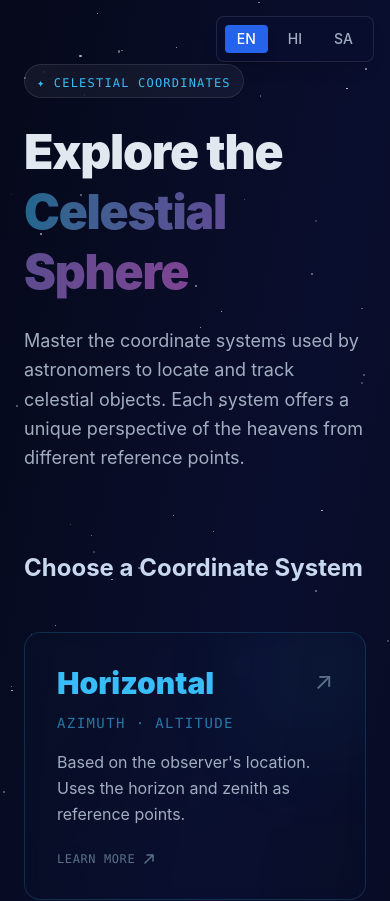
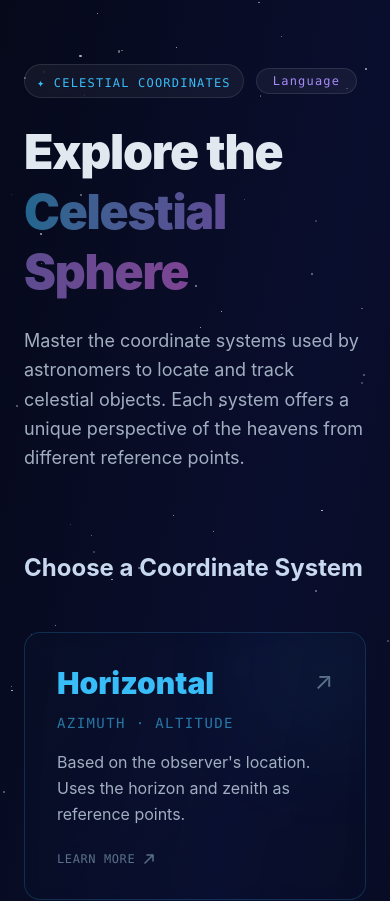
Before and after one commit to Vishal4802/Celestial-coordinate-system, a React (Vite) app: page / in a window 390 px wide. Shown: the top 901 px of the page. Built offline with nearby package versions, Linux system fonts and the light colour scheme.

Commit message:
language selection Buttons and optamizations

```diff
--- a/src/App.jsx
+++ b/src/App.jsx
@@ -4,7 +4,7 @@ import React, {
 import { Canvas } from '@react-three/fiber'
 import { OrbitControls } from '@react-three/drei'
 import HomePage from './pages/Home'
-import LanguageSelector from './components/LanguageSelector'
+import LanguageModal from './components/LanguageModal'
 import { useLanguage } from './context/LanguageContext'
 import { getTranslation, TRANSLATIONS } from './data/translations'
 import { DEG, RING_PTS } from './constants/3d'
@@ -354,7 +354,7 @@ function LegendPanel({ active }) {
         {active.legend.map((item, i) => <LegendItem key={i} color={item.color} label={item.label} dot={item.dot} />)}
       </div>
       <div className="pt-4 border-t border-white/[0.04]">
-        <div className="text-[10px] font-bold font-mono uppercase tracking-[0.12em] mb-4" style={{ color: active.color }}>
+        <div className="text-sm font-bold font-mono uppercase tracking-[0.12em] mb-4" style={{ color: active.color }}>
           {active.coordLabel}
         </div>
         {active.coords.map((c, i) => <CoordDef key={i} symbol={c.symbol} name={c.name} desc={c.desc} color={c.color} />)}
@@ -386,6 +386,7 @@ export default function App() {
   const [activeSystemId, setActiveSystemId] = useState('horizontal')
   const [navOpen,        setNavOpen]        = useState(false)
   const [legendOpen,     setLegendOpen]     = useState(false)
+  const [languageModalOpen, setLanguageModalOpen] = useState(false)
   const isMobile = useIsMobile()
 
   // Build SYSTEMS data based on current language
@@ -428,14 +429,14 @@ export default function App() {
 
   // Show home page
   if (showHome) {
-    return <HomePage onSelectSystem={handleSystemChange} />
+    return <HomePage onSelectSystem={handleSystemChange} onLanguageClick={() => setLanguageModalOpen(true)} languageModalOpen={languageModalOpen} onLanguageModalClose={() => setLanguageModalOpen(false)} />
   }
 
   // ── MOBILE LAYOUT ──
   if (isMobile) {
     return (
       <>
-        <LanguageSelector />
+        <LanguageModal isVisible={languageModalOpen} onClose={() => setLanguageModalOpen(false)} />
         <div className="flex flex-col h-screen bg-[#06091a] text-[#e2e8f0] overflow-hidden">
         {/* Top bar */}
         <div className="flex items-center justify-between px-4 h-[52px] shrink-0 bg-[#030611] border-b border-white/[0.06]">
@@ -444,7 +445,10 @@ export default function App() {
             <div className="text-[15px] font-bold" style={{ color: active.color }}>{active.label}</div>
             <div className="text-[9px] text-[#253548] font-mono uppercase tracking-[0.06em]">{active.sub}</div>
           </div>
-          <button onClick={() => setLegendOpen(true)} className="bg-transparent border-0 text-[#7a90b0] cursor-pointer text-base p-1 leading-none font-mono">★</button>
+          <div className="flex gap-2">
+            <button onClick={() => setLanguageModalOpen(true)} className="bg-transparent border-0 text-[#7a90b0] hover:text-[#a78bfa] cursor-pointer text-base p-1 leading-none transition-colors">⚙️</button>
+            <button onClick={() => setLegendOpen(true)} className="bg-transparent border-0 text-[#7a90b0] cursor-pointer text-base p-1 leading-none font-mono">★</button>
+          </div>
         </div>
 
         {/* Main scrollable content */}
@@ -491,12 +495,12 @@ export default function App() {
   // ── DESKTOP LAYOUT ──
   return (
     <>
-      <LanguageSelector />
+      <LanguageModal isVisible={languageModalOpen} onClose={() => setLanguageModalOpen(false)} />
       <div className="flex h-screen bg-[#06091a] text-[#e2e8f0] overflow-hidden">
         {/* Left nav */}
         <div className="w-[210px] bg-[#030611] border-r border-white/[0.05] flex flex-col shrink-0">
           <button onClick={() => setShowHome(true)} className="px-5 pt-5 pb-3 border-b border-white/[0.05] text-left bg-transparent border-0 cursor-pointer hover:bg-white/[0.03] transition-colors">
-            <div className="text-[10px] font-mono uppercase tracking-[0.18em] text-[#5a7088] mb-1 font-black hover:text-[#38bdf8]">← {getTranslation(language, 'home')}</div>
+            <div className="text-sm font-mono uppercase tracking-[0.18em] text-[#5a7088] mb-1 font-black hover:text-[#38bdf8]">← {getTranslation(language, 'home')}</div>
           </button>
           <div className="px-5 py-3 border-b border-white/[0.05]">
             <div className="text-[10px] font-mono uppercase tracking-[0.18em] text-[#263550] mb-2 font-black">{getTranslation(language, 'celestialCoords')}</div>
@@ -521,12 +525,24 @@ export default function App() {
         </div>
 
         {/* Right legend */}
-        <div className="w-48 bg-[#030611] border-l border-white/[0.05] px-4 py-6 shrink-0 overflow-y-auto">
-          <div className="text-[11px] font-mono uppercase tracking-[0.14em] font-bold mb-4 pb-3"
-            style={{ color: active.color, borderBottom: `1px solid ${active.color}33` }}>
-            {getTranslation(language, 'legend')}
+        <div className="w-48 bg-[#030611] border-l border-white/[0.05] px-4 py-6 shrink-0 overflow-y-auto flex flex-col">
+          <div className="flex items-center justify-between mb-4 pb-3"
+            style={{ borderBottom: `1px solid ${active.color}33` }}>
+            <div className="text-sm font-mono uppercase tracking-[0.14em] font-bold"
+              style={{ color: active.color }}>
+              {getTranslation(language, 'legend')}
+            </div>
+            <button
+              onClick={() => setLanguageModalOpen(true)}
+              className="bg-transparent border-0 text-[#7a90b0] hover:text-[#a78bfa] cursor-pointer text-lg transition-colors p-1 leading-none"
+              title="Settings"
+            >
+              ⚙️
+            </button>
           </div>
-          <LegendPanel active={active} />
+          <div className="flex-1">
+            <LegendPanel active={active} />
+          </div>
         </div>
       </div>
     </>
--- a/src/components/Hero.jsx
+++ b/src/components/Hero.jsx
@@ -1,9 +1,12 @@
-import React from 'react'
+import React, { useState } from 'react'
 import RotatingCelestialSphere from './RotatingCelestialSphere'
+import LanguageModal from './LanguageModal'
 import { useLanguage } from '../context/LanguageContext'
+import { getTranslation } from '../data/translations'
 
 export default function Hero() {
   const { language } = useLanguage()
+  const [languageModalOpen, setLanguageModalOpen] = useState(false)
 
   const isEnglish = language === 'en'
   const isHindi = language === 'hi'
@@ -14,14 +17,24 @@ export default function Hero() {
       <div className="flex flex-col md:flex-row gap-12 items-start md:items-center">
         {/* Left content */}
         <div className="flex-2 max-w-3xl">
-          {/* Badge */}
-          <div className="inline-block mb-6 px-3 py-1 rounded-full bg-white/5 border border-white/10 backdrop-blur-sm">
-            <span className="text-xs font-mono tracking-widest text-[#38bdf8]">
-              {isEnglish && '✦ CELESTIAL COORDINATES'}
-              {isHindi && '✦ आकाश निर्देशांक'}
-              {isSanskrit && '✦ खगोल निर्देशांक'}
-            </span>
+          {/* Badge with Language Button */}
+          <div className="flex items-center gap-3 mb-6">
+            <div className="inline-block px-3 py-1 rounded-full bg-white/5 border border-white/10 backdrop-blur-sm">
+              <span className="text-xs font-mono tracking-widest text-[#38bdf8]">
+                {isEnglish && '✦ CELESTIAL COORDINATES'}
+                {isHindi && '✦ आकाश निर्देशांक'}
+                {isSanskrit && '✦ खगोल निर्देशांक'}
+              </span>
+            </div>
+            <button
+              onClick={() => setLanguageModalOpen(true)}
+              className="px-4 py-1 rounded-full bg-white/5 border border-white/10 hover:border-white/30 backdrop-blur-sm transition-all text-xs font-mono tracking-widest text-[#a78bfa] hover:text-[#c8b6ff]"
+            >
+              {getTranslation(language, 'language')}
+            </button>
           </div>
+
+          <LanguageModal isVisible={languageModalOpen} onClose={() => setLanguageModalOpen(false)} />
 
           {/* Main heading */}
           <h1 className="text-5xl md:text-6xl font-black mb-6 leading-tight tracking-tight">
--- /dev/null
+++ b/src/components/LanguageModal.jsx
@@ -0,0 +1,66 @@
+import React, { useEffect } from 'react'
+import { useLanguage } from '../context/LanguageContext'
+import { getTranslation } from '../data/translations'
+
+export default function LanguageModal({ isVisible, onClose }) {
+  const { language, setLanguage } = useLanguage()
+
+  useEffect(() => {
+    // No longer auto-show on startup
+  }, [])
+
+  const handleLanguageSelect = (lang) => {
+    setLanguage(lang)
+    if (onClose) onClose()
+  }
+
+  if (!isVisible) return null
+
+  return (
+    <>
+      {/* Backdrop */}
+      <div className="fixed inset-0 bg-black/80 z-40 backdrop-blur-sm" />
+
+      {/* Modal */}
+      <div className="fixed inset-0 z-50 flex items-center justify-center p-4">
+        <div className="bg-[#030611] border border-white/[0.1] rounded-2xl p-8 max-w-md w-full shadow-2xl">
+          {/* Header */}
+          <div className="mb-8 text-center">
+            <div className="text-4xl mb-3">✦</div>
+            <h2 className="text-2xl font-bold text-[#e2e8f0] mb-2">{getTranslation(language, 'celestialCoordinatesTitle')}</h2>
+            <p className="text-sm text-[#7a90b0]">{getTranslation(language, 'selectPreferredLanguage')}</p>
+          </div>
+
+          {/* Language Options */}
+          <div className="space-y-3 mb-6">
+            <button
+              onClick={() => handleLanguageSelect('en')}
+              className="w-full px-6 py-4 rounded-lg border-2 border-[#38bdf8]/30 bg-[#38bdf8]/5 hover:bg-[#38bdf8]/15 hover:border-[#38bdf8]/60 transition-all text-[#38bdf8] font-semibold text-lg"
+            >
+              🇬🇧 English
+            </button>
+
+            <button
+              onClick={() => handleLanguageSelect('hi')}
+              className="w-full px-6 py-4 rounded-lg border-2 border-[#fb923c]/30 bg-[#fb923c]/5 hover:bg-[#fb923c]/15 hover:border-[#fb923c]/60 transition-all text-[#fb923c] font-semibold text-lg"
+            >
+              🇮🇳 हिंदी (Hindi)
+            </button>
+
+            <button
+              onClick={() => handleLanguageSelect('sa')}
+              className="w-full px-6 py-4 rounded-lg border-2 border-[#a78bfa]/30 bg-[#a78bfa]/5 hover:bg-[#a78bfa]/15 hover:border-[#a78bfa]/60 transition-all text-[#a78bfa] font-semibold text-lg"
+            >
+              🕉️ संस्कृत (Sanskrit)
+            </button>
+          </div>
+
+          {/* Footer text */}
+          <p className="text-xs text-[#364d66] text-center">
+            {getTranslation(language, 'canChangeAnytime')}
+          </p>
+        </div>
+      </div>
+    </>
+  )
+}
--- a/src/components/LanguageSelector.jsx
+++ b/src/components/LanguageSelector.jsx
@@ -1,46 +1,84 @@
-import React from 'react'
+import React, { useState, useEffect } from 'react'
 import { useLanguage } from '../context/LanguageContext'
 import { getTranslation } from '../data/translations'
 
 export default function LanguageSelector() {
   const { language, setLanguage } = useLanguage()
+  const [isExpanded, setIsExpanded] = useState(false)
+  const [isMobile, setIsMobile] = useState(window.innerWidth < 768)
 
+  useEffect(() => {
+    const handleResize = () => setIsMobile(window.innerWidth < 768)
+    window.addEventListener('resize', handleResize)
+    return () => window.removeEventListener('resize', handleResize)
+  }, [])
+
+  const languageButtons = [
+    { code: 'en', label: 'EN' },
+    { code: 'hi', label: 'HI' },
+    { code: 'sa', label: 'SA' }
+  ]
+
+  if (isMobile) {
     return (
-    <div className="fixed top-4 right-4 z-50 bg-[#0a0e2e]/95 backdrop-blur-sm border border-white/10 rounded-lg px-2 py-2 shadow-lg">
-      <div className="flex gap-2">
+      <div className="fixed top-4 right-4 z-50">
+        {/* Expand button */}
         <button
-          onClick={() => setLanguage('en')}
-          className={`px-3 py-1 rounded text-sm font-medium transition-all ${
-            language === 'en'
+          onClick={() => setIsExpanded(!isExpanded)}
+          className={`w-10 h-10 rounded-lg font-bold text-sm transition-all ${
+            isExpanded
+              ? 'bg-[#2563eb] text-white shadow-lg'
+              : 'bg-[#0a0e2e]/95 backdrop-blur-sm border border-white/10 text-[#a0aec0] hover:text-white'
+          }`}
+          title="Toggle language selector"
+        >
+          Λ
+        </button>
+
+        {/* Expanded menu */}
+        {isExpanded && (
+          <div className="absolute top-12 right-0 bg-[#0a0e2e]/95 backdrop-blur-sm border border-white/10 rounded-lg p-2 shadow-lg flex flex-col gap-2 min-w-[100px]">
+            {languageButtons.map((btn) => (
+              <button
+                key={btn.code}
+                onClick={() => {
+                  setLanguage(btn.code)
+                  setIsExpanded(false)
+                }}
+                className={`px-3 py-1.5 rounded text-sm font-medium transition-all w-full text-center ${
+                  language === btn.code
                     ? 'bg-[#2563eb] text-white shadow-lg'
                     : 'text-[#a0aec0] hover:text-white hover:bg-white/5'
                 }`}
-          title={getTranslation(language, 'english')}
+                title={getTranslation(language, btn.code === 'en' ? 'english' : btn.code === 'hi' ? 'hindi' : 'sanskrit')}
               >
-          EN
+                {btn.label}
               </button>
+            ))}
+          </div>
+        )}
+      </div>
+    )
+  }
+
+  // Desktop: show all buttons - positioned to not overlap legend
+  return (
+    <div className="fixed top-4 left-4 z-50 bg-[#0a0e2e]/95 backdrop-blur-sm border border-white/10 rounded-lg px-2 py-2 shadow-lg">
+      <div className="flex gap-2">
+        {languageButtons.map((btn) => (
           <button
-          onClick={() => setLanguage('hi')}
+            key={btn.code}
+            onClick={() => setLanguage(btn.code)}
             className={`px-3 py-1 rounded text-sm font-medium transition-all ${
-            language === 'hi'
+              language === btn.code
                 ? 'bg-[#2563eb] text-white shadow-lg'
                 : 'text-[#a0aec0] hover:text-white hover:bg-white/5'
             }`}
-          title={getTranslation(language, 'hindi')}
+            title={getTranslation(language, btn.code === 'en' ? 'english' : btn.code === 'hi' ? 'hindi' : 'sanskrit')}
           >
-          HI
+            {btn.label}
           </button>
-        <button
-          onClick={() => setLanguage('sa')}
-          className={`px-3 py-1 rounded text-sm font-medium transition-all ${
-            language === 'sa'
-              ? 'bg-[#2563eb] text-white shadow-lg'
-              : 'text-[#a0aec0] hover:text-white hover:bg-white/5'
-          }`}
-          title={getTranslation(language, 'sanskrit')}
-        >
-          SA
-        </button>
+        ))}
       </div>
     </div>
   )
--- a/src/data/translations.js
+++ b/src/data/translations.js
@@ -1,10 +1,14 @@
 export const TRANSLATIONS = {
   en: {
     // Navigation & UI
+    celestialCoordinatesTitle: 'CELESTIAL COORDINATES',
     selectLanguage: 'Select Language',
+    selectPreferredLanguage: 'Select your preferred language',
+    canChangeAnytime: 'You can change the language anytime from the app settings',
     english: 'English',
     hindi: 'हिन्दी',
     sanskrit: 'संस्कृतम्',
+    language: 'Language',
     chooseCoordinateSystem: 'Choose a Coordinate System',
     interactiveVisualizations: 'Interactive 3D visualizations to master celestial coordinate systems',
     home: 'Home',
@@ -167,10 +171,14 @@ export const TRANSLATIONS = {
 
   hi: {
     // Navigation & UI
+    celestialCoordinatesTitle: 'आकाशीय निर्देशांक',
     selectLanguage: 'भाषा चुनें',
+    selectPreferredLanguage: 'अपनी पसंदीदा भाषा चुनें',
+    canChangeAnytime: 'आप ऐप सेटिंग्स से कभी भी भाषा बदल सकते हैं',
     english: 'English',
     hindi: 'हिन्दी',
     sanskrit: 'संस्कृतम्',
+    language: 'भाषा',
     chooseCoordinateSystem: 'एक समन्वय प्रणाली चुनें',
     interactiveVisualizations: 'आकाशीय समन्वय प्रणालियों में महारत हासिल करने के लिए इंटरैक्टिव 3D दृश्य',
     home: 'होम',
@@ -333,10 +341,14 @@ export const TRANSLATIONS = {
 
   sa: {
     // Navigation & UI
+    celestialCoordinatesTitle: 'खगोल निर्देशांक',
     selectLanguage: 'भाषा निर्वयनं कुरुध्वम्',
+    selectPreferredLanguage: 'भवत: प्रिय भाषा निर्वयनं कुरुध्वम्',
+    canChangeAnytime: 'अनुप्रयोग व्यवस्थापनात् कदाचिद् भाषा परिवर्तयितुं शक्नोषि',
     english: 'English',
     hindi: 'हिन्दी',
     sanskrit: 'संस्कृतम्',
+    language: 'भाषा',
     chooseCoordinateSystem: 'खगोल समन्वय व्यवस्था निर्वयनं कुरुध्वम्',
     interactiveVisualizations: 'खगोल समन्वय व्यवस्था महाविद्या योग्यता प्राप्तये इंटरैक्टिव त्रिविम दृश्य',
     home: 'गृहम्',
--- a/src/pages/Home.jsx
+++ b/src/pages/Home.jsx
@@ -2,17 +2,17 @@ import React from 'react'
 import StarBackground from '../components/StarBackground'
 import Hero from '../components/Hero'
 import SystemCard from '../components/SystemCard'
-import LanguageSelector from '../components/LanguageSelector'
+import LanguageModal from '../components/LanguageModal'
 import { useLanguage } from '../context/LanguageContext'
 import { getTranslation } from '../data/translations'
 
-export default function HomePage({ onSelectSystem }) {
+export default function HomePage({ onSelectSystem, onLanguageClick, languageModalOpen, onLanguageModalClose }) {
   const { language } = useLanguage()
 
   return (
     <div className="relative min-h-screen bg-gradient-to-br from-[#06091a] via-[#0a0e2e] to-[#06091a] text-[#e2e8f0] overflow-hidden">
-      {/* Language Selector */}
-      <LanguageSelector />
+      {/* Language Selection Modal */}
+      <LanguageModal isVisible={languageModalOpen} onClose={onLanguageModalClose} />
 
       {/* Background stars */}
       <StarBackground />
```
Lines whose indentation alone changed are shown as unchanged.
